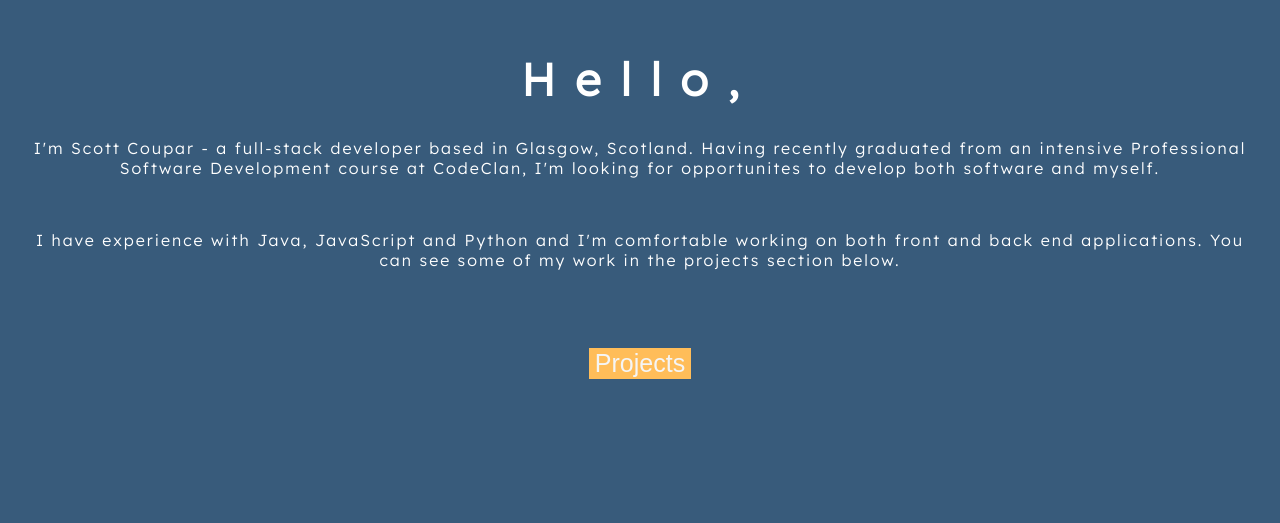
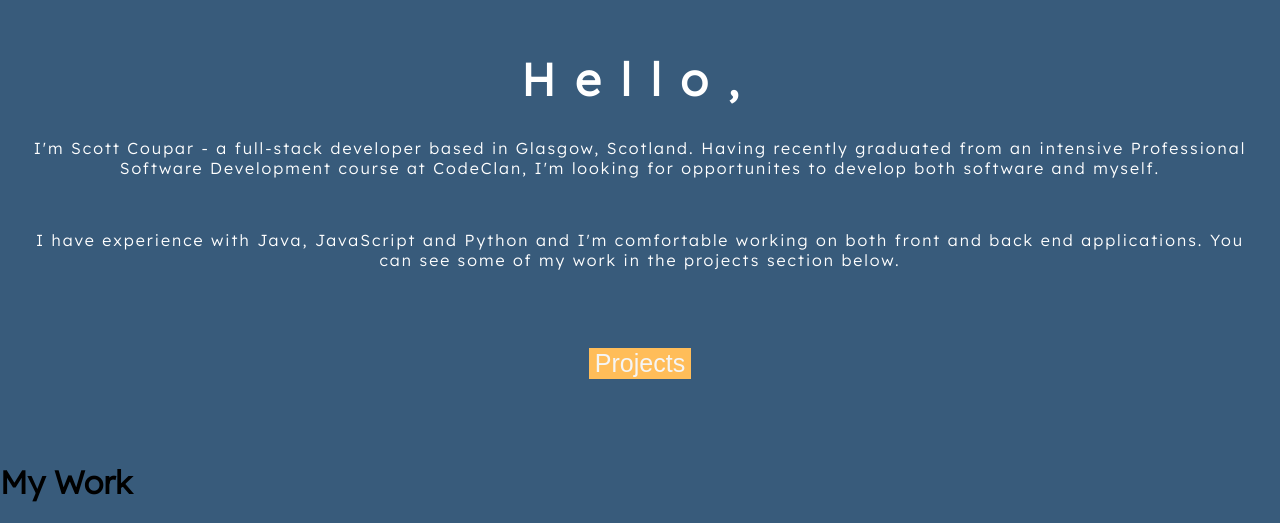
Before and after one commit to scoupar/portfolio, a React (Create React App) app: page / in a window 1280 px wide. Shown: the part 878-1401 px from the top of the page. Before the commit the page ends 1319 px from the top, so only its background shows below. Built offline with nearby package versions, Linux system fonts and the light colour scheme.

Commit message:
added work section

```diff
--- a/src/App.css
+++ b/src/App.css
@@ -12,6 +12,7 @@ body{
 .navbar-container{
   display: flex;
   align-items: center;
+  position: sticky;
 
 }
 
--- a/src/components/Projects.js
+++ b/src/components/Projects.js
@@ -3,6 +3,7 @@ import React from 'react';
 const Projects = () => {
     return (
         <>
+        <h1>My Work</h1>
         </>
     )
 }
```
